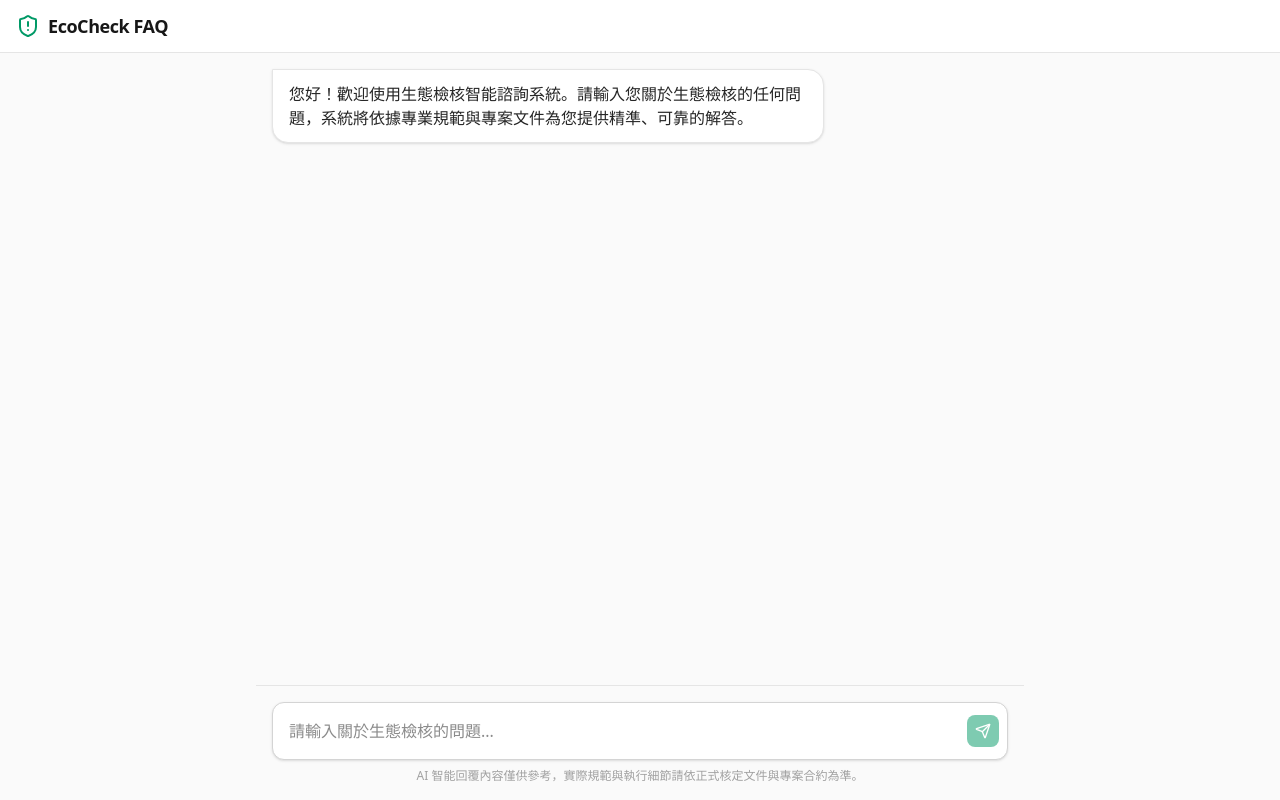
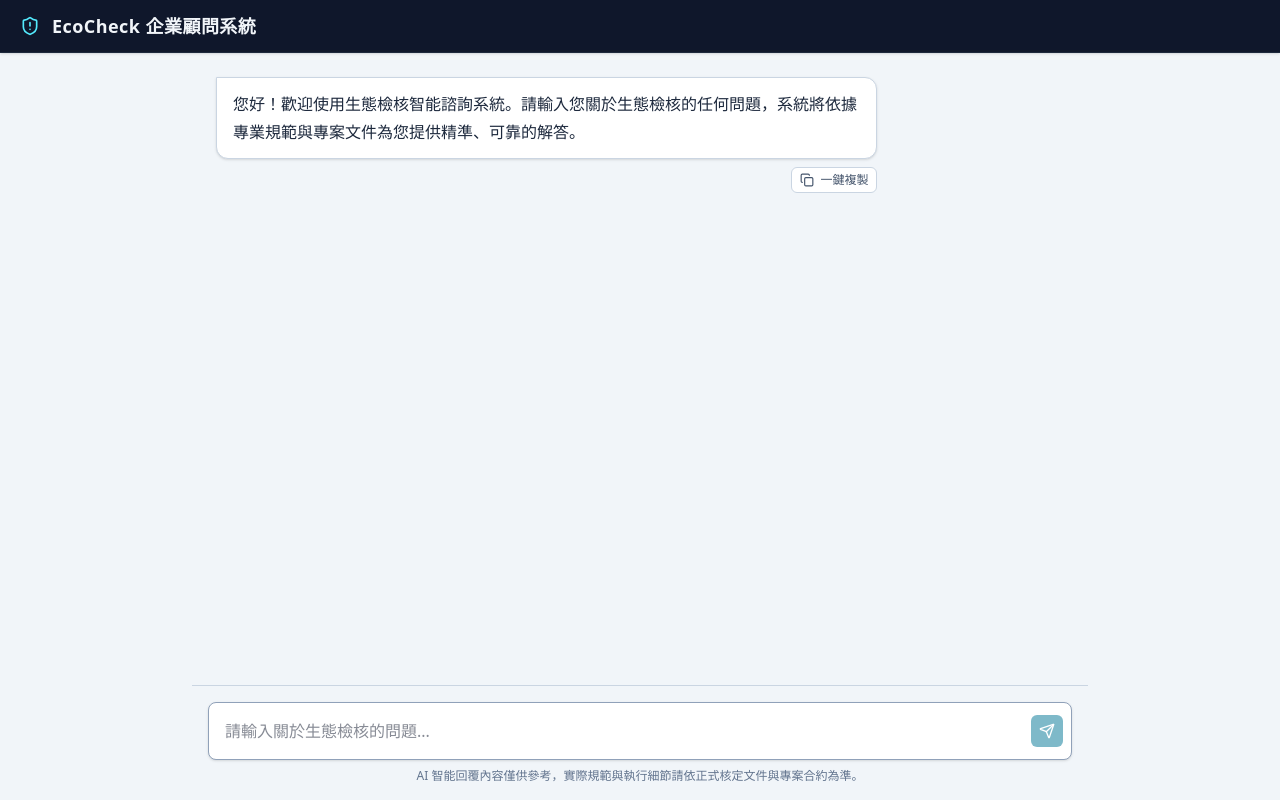
Before and after one commit to Pin012/EcoCheck-FAQ-BOT, a React (Vite) app: page / in a window 1280 px wide. Built offline with nearby package versions, Linux system fonts and the light colour scheme.

Commit message:
style: 調整企業風格並新增回覆一鍵複製

```diff
--- a/src/App.tsx
+++ b/src/App.tsx
@@ -1,5 +1,5 @@
 import React, { useState, useRef, useEffect } from 'react';
-import { Send, ShieldAlert } from 'lucide-react';
+import { Send, ShieldAlert, Copy, Check } from 'lucide-react';
 import { motion, AnimatePresence } from 'motion/react';
 import { clsx, type ClassValue } from 'clsx';
 import { twMerge } from 'tailwind-merge';
@@ -23,12 +23,12 @@ interface DocumentInfo {
 
 export default function App() {
   return (
-    <div className="flex h-screen bg-neutral-50 text-neutral-900 font-sans">
+    <div className="flex h-screen bg-slate-100 text-slate-900 font-sans">
       <div className="flex flex-col w-full h-full">
-        <header className="bg-white border-b border-neutral-200 px-4 py-3 flex items-center justify-between shrink-0">
-          <div className="flex items-center gap-2">
-            <ShieldAlert className="w-6 h-6 text-emerald-600" />
-            <h1 className="font-semibold text-lg tracking-tight">EcoCheck FAQ</h1>
+        <header className="bg-slate-900 text-slate-100 border-b border-slate-800 px-5 py-3 flex items-center justify-between shrink-0 shadow-sm">
+          <div className="flex items-center gap-3">
+            <ShieldAlert className="w-5 h-5 text-cyan-300" />
+            <h1 className="font-semibold text-lg tracking-wide">EcoCheck 企業顧問系統</h1>
           </div>
         </header>
 
@@ -74,6 +74,7 @@ function ChatView() {
   ]);
   const [input, setInput] = useState('');
   const [isLoading, setIsLoading] = useState(false);
+  const [copiedIndex, setCopiedIndex] = useState<number | null>(null);
   const messagesEndRef = useRef<HTMLDivElement>(null);
 
   const scrollToBottom = () => {
@@ -84,6 +85,16 @@ function ChatView() {
     scrollToBottom();
   }, [messages, isLoading]);
 
+  const handleCopy = async (text: string, idx: number) => {
+    try {
+      await navigator.clipboard.writeText(text);
+      setCopiedIndex(idx);
+      setTimeout(() => setCopiedIndex(current => (current === idx ? null : current)), 1500);
+    } catch {
+      setCopiedIndex(null);
+    }
+  };
+
   const handleSubmit = async (e: React.FormEvent) => {
     e.preventDefault();
     if (!input.trim() || isLoading) return;
@@ -92,10 +103,6 @@ function ChatView() {
     setMessages(prev => [...prev, userMsg]);
     setInput('');
     setIsLoading(true);
-
-    // Filter out initial greeting if it doesn't match API expected format or just pass everything.
-    // Actually, backend needs specific format: [ {role: "user" | "model", parts: [{text: "..."}]} ]
-    // The initial greeting is technically generated by us, but it's safe to include.
 
     try {
       const res = await fetch('/api/chat', {
@@ -119,9 +126,9 @@ function ChatView() {
   };
 
   return (
-    <div className="flex flex-col h-full max-w-3xl mx-auto w-full">
+    <div className="flex flex-col h-full max-w-4xl mx-auto w-full">
       {/* Messages */}
-      <div className="flex-1 overflow-y-auto p-4 space-y-4 md:space-y-6">
+      <div className="flex-1 overflow-y-auto p-4 md:p-6 space-y-4 md:space-y-6">
         <AnimatePresence initial={false}>
           {messages.map((m, idx) => (
             <motion.div
@@ -129,19 +136,33 @@ function ChatView() {
               initial={{ opacity: 0, y: 10 }}
               animate={{ opacity: 1, y: 0 }}
               className={cn(
-                "flex w-full",
-                m.role === 'user' ? "justify-end" : "justify-start"
+                'flex w-full',
+                m.role === 'user' ? 'justify-end' : 'justify-start'
               )}
             >
-              <div
-                className={cn(
-                  "px-4 py-3 rounded-2xl max-w-[85%] sm:max-w-[75%] shadow-sm",
-                  m.role === 'user'
-                    ? "bg-emerald-600 text-white rounded-tr-none"
-                    : "bg-white border border-neutral-200 text-neutral-800 rounded-tl-none whitespace-pre-wrap"
+              <div className={cn('flex flex-col gap-2 max-w-[88%] sm:max-w-[78%]')}>
+                <div
+                  className={cn(
+                    'px-4 py-3 rounded-xl shadow-sm text-sm sm:text-base leading-7',
+                    m.role === 'user'
+                      ? 'bg-cyan-700 text-white rounded-tr-none'
+                      : 'bg-white border border-slate-300 text-slate-800 rounded-tl-none whitespace-pre-wrap'
+                  )}
+                >
+                  {m.role === 'model' ? renderBasicMarkdown(m.parts[0].text) : m.parts[0].text}
+                </div>
+
+                {m.role === 'model' && (
+                  <button
+                    type="button"
+                    onClick={() => handleCopy(m.parts[0].text, idx)}
+                    className="self-end inline-flex items-center gap-1.5 text-xs text-slate-600 hover:text-slate-900 border border-slate-300 bg-white rounded-md px-2 py-1 transition-colors"
+                    aria-label="複製回覆內容"
+                  >
+                    {copiedIndex === idx ? <Check className="w-3.5 h-3.5" /> : <Copy className="w-3.5 h-3.5" />}
+                    {copiedIndex === idx ? '已複製' : '一鍵複製'}
+                  </button>
                 )}
-              >
-                {m.role === 'model' ? renderBasicMarkdown(m.parts[0].text) : m.parts[0].text}
               </div>
             </motion.div>
           ))}
@@ -149,10 +170,10 @@ function ChatView() {
 
         {isLoading && (
           <motion.div initial={{ opacity: 0 }} animate={{ opacity: 1 }} className="flex justify-start">
-            <div className="px-4 py-3 rounded-2xl bg-white border border-neutral-200 text-neutral-500 rounded-tl-none shadow-sm flex items-center gap-2">
-              <span className="w-2 h-2 bg-neutral-300 rounded-full animate-bounce"></span>
-              <span className="w-2 h-2 bg-neutral-300 rounded-full animate-bounce [animation-delay:0.2s]"></span>
-              <span className="w-2 h-2 bg-neutral-300 rounded-full animate-bounce [animation-delay:0.4s]"></span>
+            <div className="px-4 py-3 rounded-xl bg-white border border-slate-300 text-slate-500 shadow-sm flex items-center gap-2">
+              <span className="w-2 h-2 bg-slate-300 rounded-full animate-bounce"></span>
+              <span className="w-2 h-2 bg-slate-300 rounded-full animate-bounce [animation-delay:0.2s]"></span>
+              <span className="w-2 h-2 bg-slate-300 rounded-full animate-bounce [animation-delay:0.4s]"></span>
             </div>
           </motion.div>
         )}
@@ -160,10 +181,10 @@ function ChatView() {
       </div>
 
       {/* Input */}
-      <div className="p-4 bg-neutral-50 border-t border-neutral-200 shrink-0">
+      <div className="p-4 bg-slate-100 border-t border-slate-300 shrink-0">
         <form
           onSubmit={handleSubmit}
-          className="relative flex items-center shadow-sm bg-white border border-neutral-300 rounded-xl overflow-hidden focus-within:ring-2 focus-within:ring-emerald-500 focus-within:border-emerald-500 transition-all"
+          className="relative flex items-center shadow-sm bg-white border border-slate-400 rounded-lg overflow-hidden focus-within:ring-2 focus-within:ring-cyan-700 focus-within:border-cyan-700 transition-all"
         >
           <input
             type="text"
@@ -176,12 +197,12 @@ function ChatView() {
           <button
             type="submit"
             disabled={!input.trim() || isLoading}
-            className="absolute right-2 p-2 bg-emerald-600 text-white rounded-lg hover:bg-emerald-700 disabled:opacity-50 disabled:hover:bg-emerald-600 transition-colors"
+            className="absolute right-2 p-2 bg-cyan-700 text-white rounded-md hover:bg-cyan-800 disabled:opacity-50 disabled:hover:bg-cyan-700 transition-colors"
           >
             <Send className="w-4 h-4" />
           </button>
         </form>
-        <p className="text-center text-xs text-neutral-400 mt-2">AI 智能回覆內容僅供參考，實際規範與執行細節請依正式核定文件與專案合約為準。</p>
+        <p className="text-center text-xs text-slate-500 mt-2">AI 智能回覆內容僅供參考，實際規範與執行細節請依正式核定文件與專案合約為準。</p>
       </div>
     </div>
   );
```
